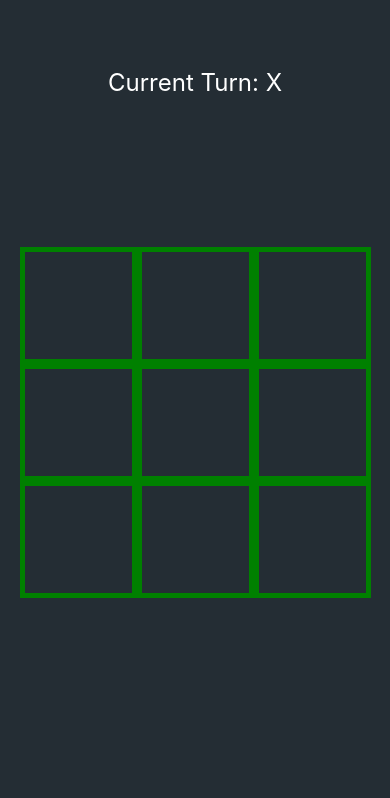
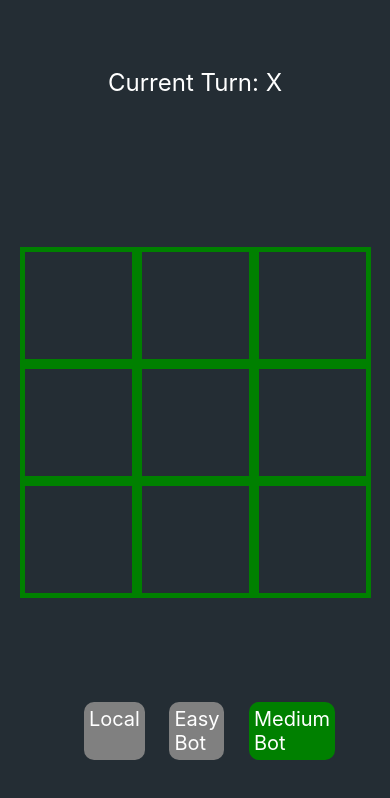
Before and after one commit to Saoa35/TicTacToe-mobile, a React Native app: screen / in a window 390 px wide. Shown: the top 798 px of the page. Built offline with nearby package versions, Linux system fonts and the light colour scheme.

Commit message:
+ gameMode state

```diff
--- a/App.js
+++ b/App.js
@@ -6,6 +6,7 @@ import PlaygroundScreen from "./src/screens/PlaygroundScreen";
 
 export default function App() {
   const [currentTurn, setCurrentTurn] = useState("x");
+  const [gameMode, setGameMode] = useState("BOT_MEDIUM");
 
   return (
     <View style={styles.container}>
@@ -13,7 +14,44 @@ export default function App() {
       <PlaygroundScreen
         currentTurn={currentTurn}
         setCurrentTurn={setCurrentTurn}
+        gameMode={gameMode}
+        setGameMode={setGameMode}
       />
+      <View style={styles.buttons}>
+        <Text
+          style={[
+            styles.button,
+            {
+              backgroundColor:
+                gameMode === "LOCAL" ? COLORS.cells : COLORS.gray,
+            },
+          ]}
+        >
+          Local
+        </Text>
+        <Text
+          style={[
+            styles.button,
+            {
+              backgroundColor:
+                gameMode === "BOT_EASY" ? COLORS.cells : COLORS.gray,
+            },
+          ]}
+        >
+          Easy Bot
+        </Text>
+        <Text
+          style={[
+            styles.button,
+            {
+              backgroundColor:
+                gameMode === "BOT_MEDIUM" ? COLORS.cells : COLORS.gray,
+            },
+          ]}
+        >
+          Medium Bot
+        </Text>
+      </View>
       <StatusBar style="auto" />
     </View>
   );
@@ -33,4 +71,16 @@ const styles = StyleSheet.create({
     position: "absolute",
     top: "8%",
   },
+  buttons: {
+    position: "absolute",
+    bottom: "10%",
+    flexDirection: "row",
+  },
+  button: {
+    marginHorizontal: "5%",
+    padding: "2%",
+    borderRadius: 10,
+    color: COLORS.items,
+    fontSize: 20,
+  },
 });
--- a/src/constants/themes.js
+++ b/src/constants/themes.js
@@ -2,4 +2,5 @@ export const COLORS = {
   background: "#242D34",
   items: "#ffff",
   cells: "green",
+  gray: "gray",
 };
--- a/src/screens/PlaygroundScreen.jsx
+++ b/src/screens/PlaygroundScreen.jsx
@@ -8,9 +8,13 @@ const emptyField = [
   ["", "", ""],
 ];
 
-function PlaygroundScreen({ currentTurn, setCurrentTurn }) {
+function PlaygroundScreen({
+  currentTurn,
+  setCurrentTurn,
+  gameMode,
+  setGameMode,
+}) {
   const [playground, setPlayground] = useState(emptyField);
-  const [gameMode, setGameMode] = useState("BOT_MEDIUM");
 
   const copyPlayground = (original) => {
     const copy = JSON.parse(JSON.stringify(original));
@@ -34,6 +38,11 @@ function PlaygroundScreen({ currentTurn, setCurrentTurn }) {
   }, [playground]);
 
   const handlePress = (rowId, cellId) => {
+    if (playground[rowId][cellId] !== "") {
+      Alert.alert("Position already occupied");
+      return;
+    }
+
     const updatedPlayground = [...playground];
 
     if (updatedPlayground[rowId][cellId] === "") {
```
